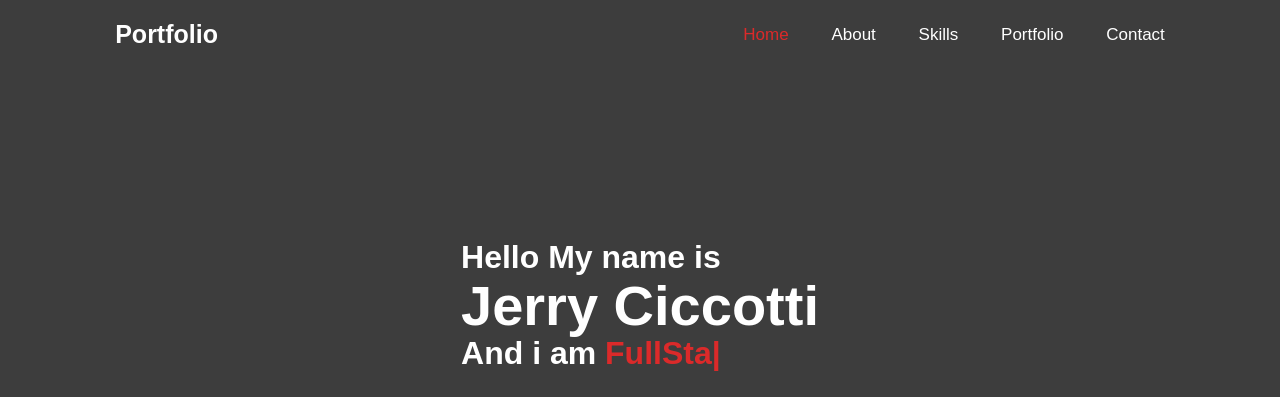
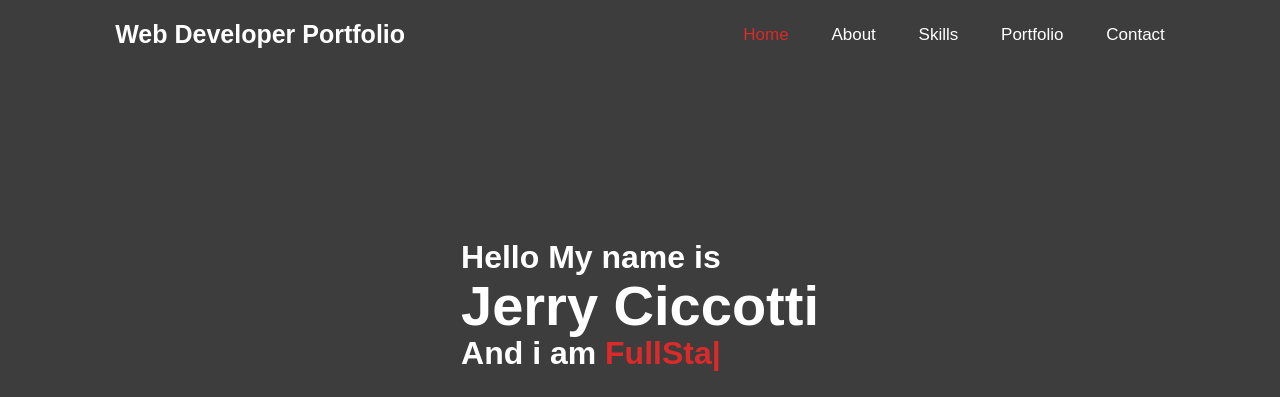
Before and after one commit to JerryCiccotti/JerryCiccotti.github.io, a plain HTML site: page portfolio/index.html in a window 1280 px wide. Shown: the top 397 px of the page. Drawn offline with nearby package versions, Linux system fonts and the light colour scheme.

Commit message:
Update index.html
Changed logo text. added linked in link

```diff
--- a/portfolio/index.html
+++ b/portfolio/index.html
@@ -10,7 +10,7 @@
 </head>
 <body>
     <header class="header">
-        <a href="" class="logo">Portfolio</a>
+        <a href="" class="logo">Web Developer Portfolio</a>
         <i class='bx bx-menu' id="menu-icon"></i>
         <nav class="navbar">
             <a href="#home" style="--i:1;" class="active">Home</a>
```
